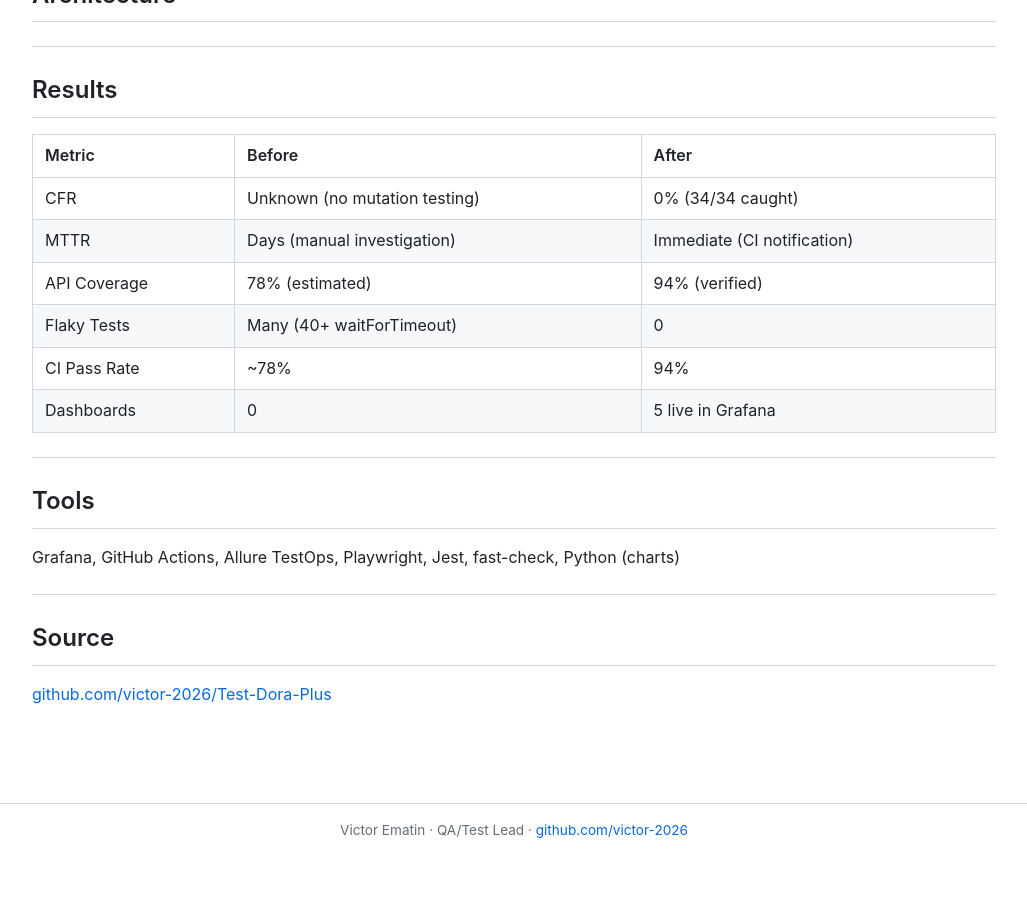
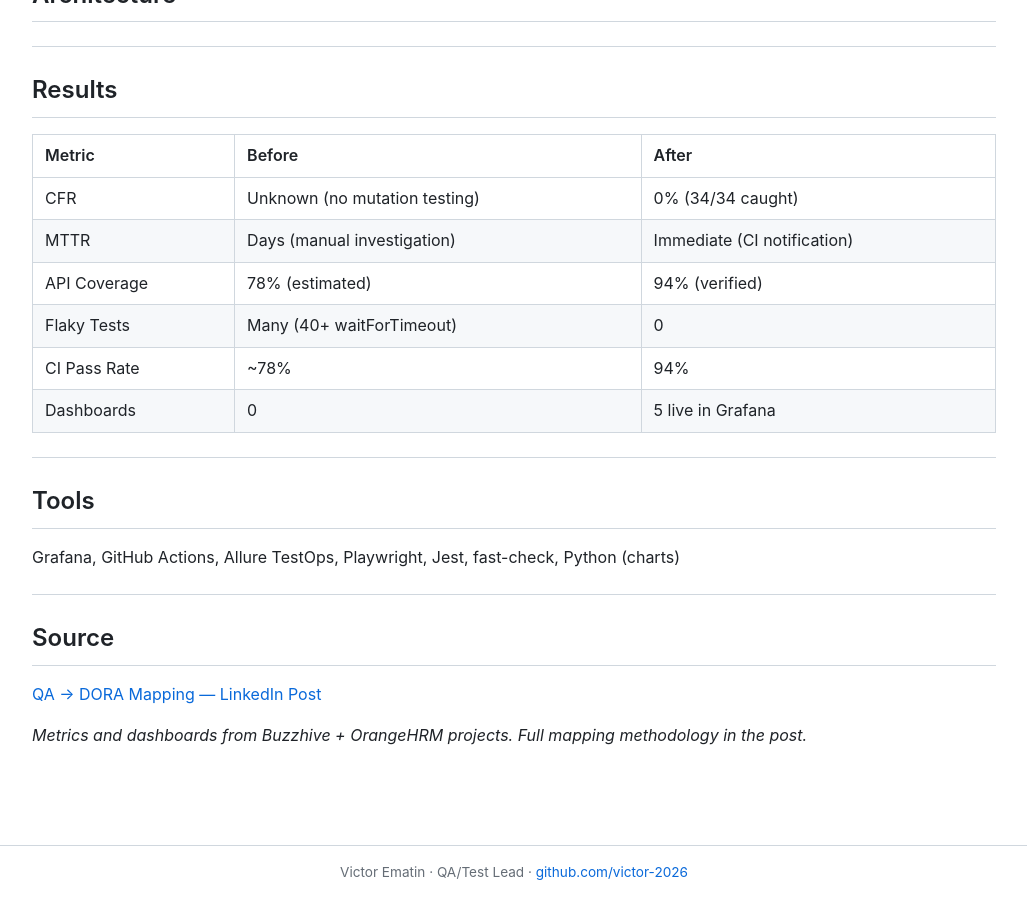
Before and after one commit to victor-2026/portfolio, a Jekyll site: the page built from projects/dora-systems.md, in a window 1280 px wide and 900 px high, scrolled down 1500 px. Shown: the whole window, without its empty margins (126-1153 px from the left). Built offline with Jekyll 4.4.1, drawn with Linux system fonts in a browser that asks for light colours; our own code applies the rules of GitHub Pages for plain Markdown files; before the commit the page ends 2358 px from its top, so only the background shows below that.

Commit message:
fix(dora): replace broken repo link with LinkedIn post URL

```diff
--- a/projects/dora-systems.md
+++ b/projects/dora-systems.md
@@ -63,4 +63,6 @@ Grafana, GitHub Actions, Allure TestOps, Playwright, Jest, fast-check, Python (c
 
 ## Source
 
-[github.com/victor-2026/Test-Dora-Plus](https://github.com/victor-2026/Test-Dora-Plus)
+[QA → DORA Mapping — LinkedIn Post](https://www.linkedin.com/posts/victor-ematin_qa-dora-mapping-my-pipeline-hit-elite-activity-7473407935860236288-k0Nc)
+
+*Metrics and dashboards from Buzzhive + OrangeHRM projects. Full mapping methodology in the post.*
```
